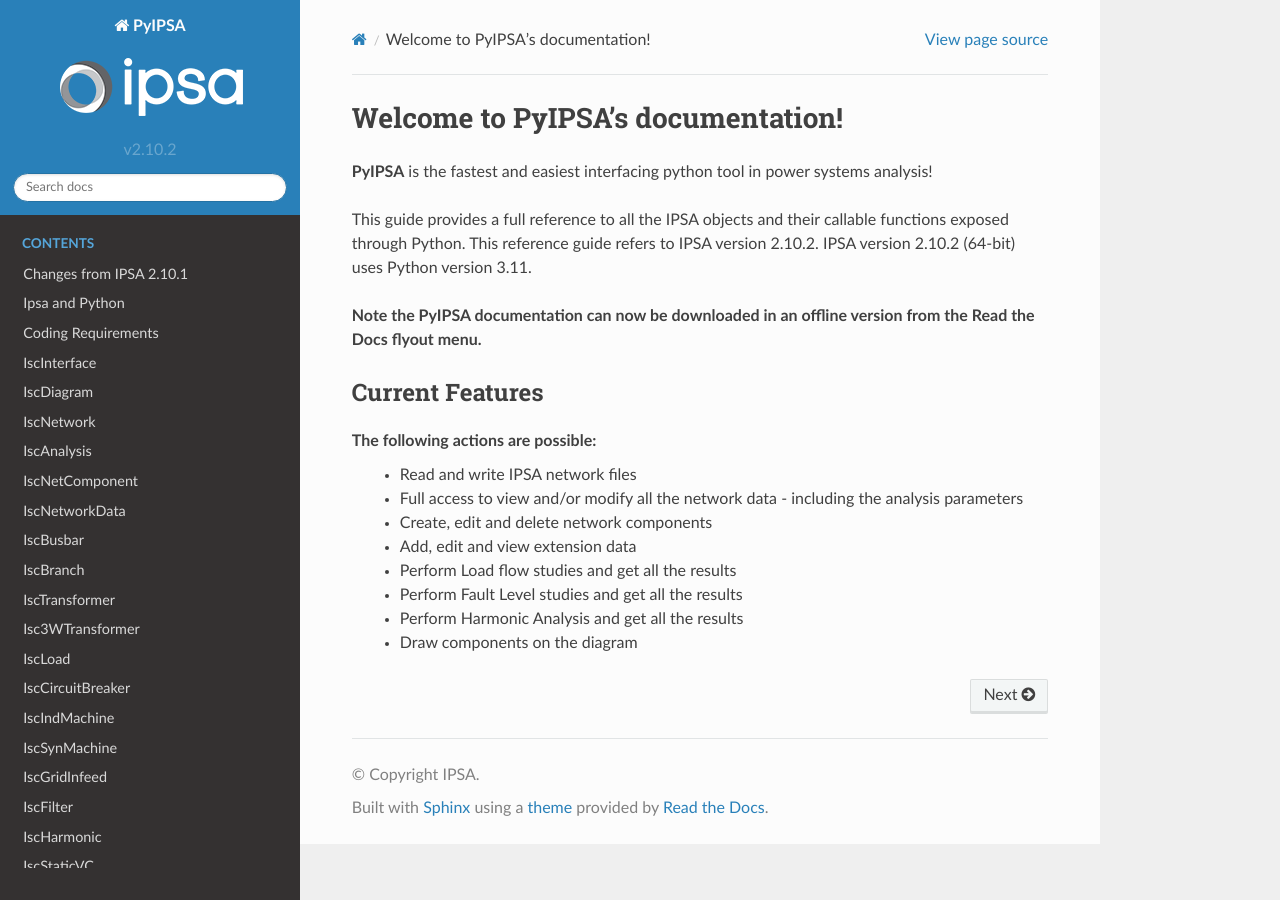
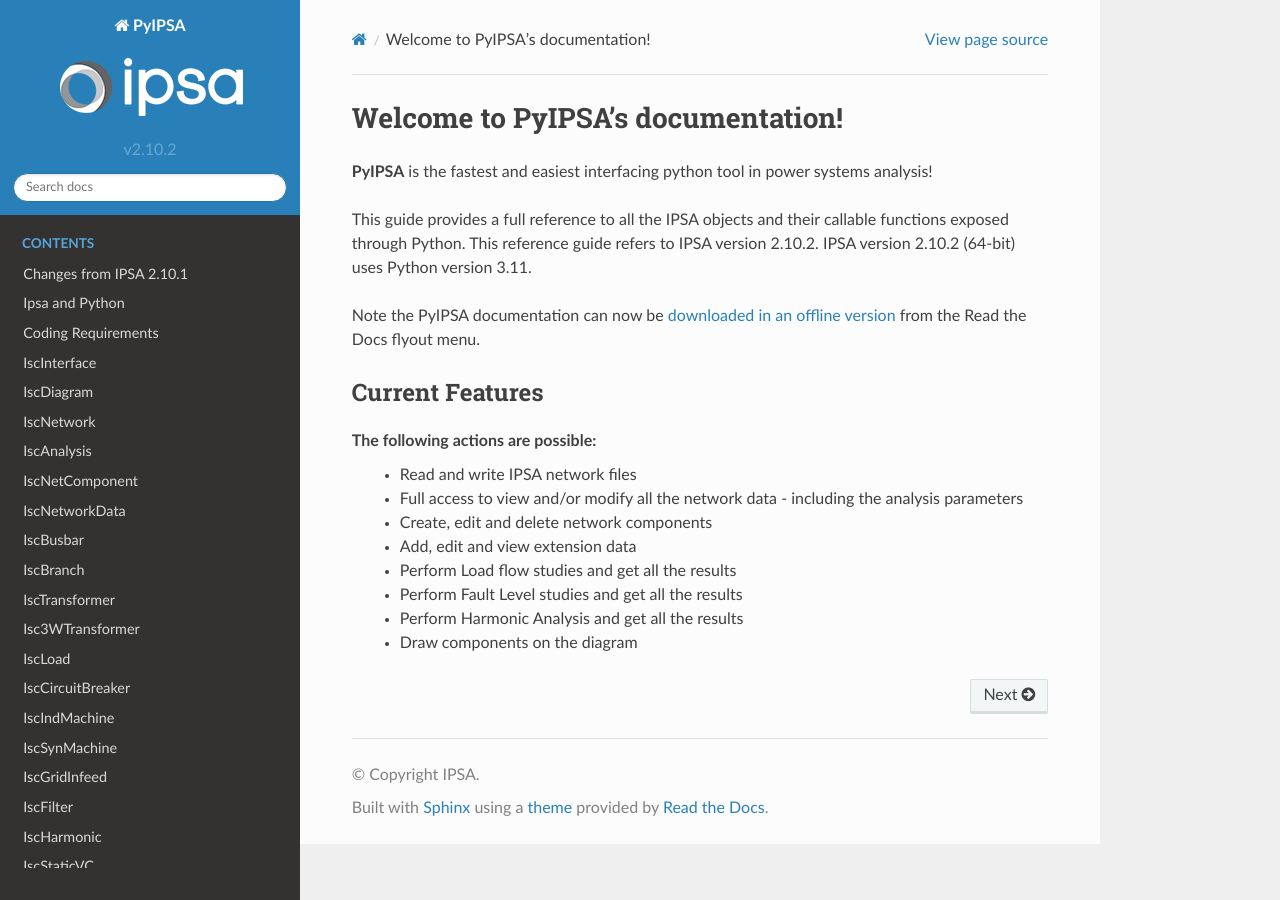
Before and after one commit to TNEI-Services/IPSA, a Sphinx documentation site: the page built from docs/index.rst, in a window 1280 px wide. Built offline with Sphinx 7.4.7 and the Read the Docs theme 2.0.0, drawn with Linux system fonts in a browser that asks for light colours; part of the change alters nothing that is shown.

```diff
--- a/docs/index.rst
+++ b/docs/index.rst
@@ -3,10 +3,13 @@ Welcome to PyIPSA's documentation!
 
 **PyIPSA** is the fastest and easiest interfacing python tool in power systems analysis!
 
-This guide provides a full reference to all the IPSA objects and their callable functions exposed through Python. This reference guide refers to IPSA version 2.10.2.
+This guide provides a full reference to all the IPSA objects and their callable functions exposed through Python.
+This reference guide refers to IPSA version 2.10.2.
 IPSA version 2.10.2 (64-bit) uses Python version 3.11.
 
-**Note the PyIPSA documentation can now be downloaded in an offline version from the Read the Docs flyout menu.**
+Note the PyIPSA documentation can now be
+`downloaded in an offline version <https://ipsa.readthedocs.io/_/downloads/en/latest/pdf/>`_
+from the Read the Docs flyout menu.
 
 Current Features
 -----------------
```
